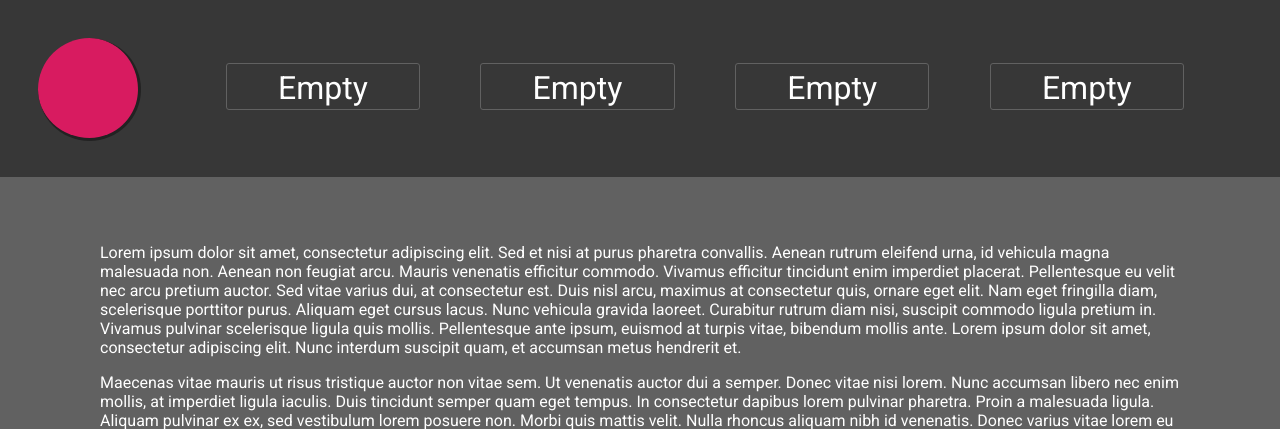
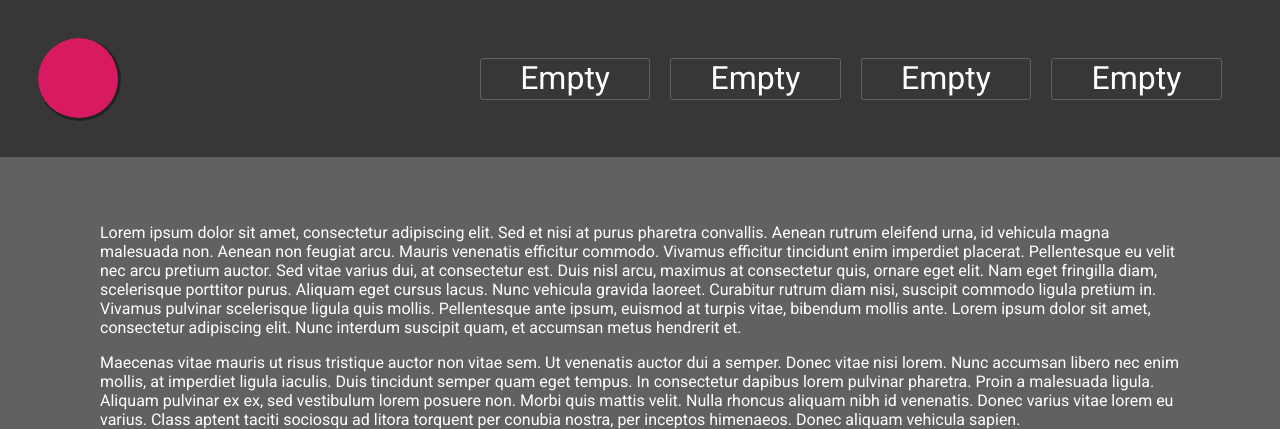
Before and after one commit to pkafelixon/pkafelixon.github.io, a PHP site: page / in a window 1280 px wide. Shown: the top 429 px of the page. Run offline with PHP 8.4, Linux system fonts and the light colour scheme.

Commit message:
Initial commit

```diff
--- a/index_files/style.css
+++ b/index_files/style.css
@@ -7,14 +7,14 @@ body{
 }
 #main_container{
     background-color: #616161;
-    width: 70%;
     height: 300%;
-    margin-left: 15%;
+    width: 100%;
+    margin-left: 0;
 }
 #sticky{
     position: sticky;
     top:0px;
-    height: 100px;
+    height: 80px;
     background-color: #373737;
     padding:3%;
 }
@@ -25,25 +25,23 @@ body{
     border-color: #222222;
     border-radius:90px;
     background-color: #d81b60;
-    height: 100px;
-    width: 100px;
+    height: 80px;
+    width: 80px;
     float: left;
-    margin-right: 5%;
 }
 #nav{
     border-radius:3px;
     border-style: solid;
     border-width: 1px;
     border-color: #616161;
-    padding-top: 5px;
     font-size: 200%;
     text-align: center;
     position: relative;
-    float: left;
+    float: right;
     height: 40px;
-    width: 16%;
+    width: 14%;
     background-color: #373737;
-    margin: 25px 3% 25px 2%;
+    margin: 20px 20px 20px 0;
 }
 a{
     text-decoration: none;
@@ -52,9 +50,6 @@ a{
 #container{
     padding: 50px 100px 0 100px;
 }
-@media only screen and (max-width: 1919px) {
-    #main_container{
-    width: 100%;
-    margin-left: 0;
-    }
+@media screen and (max-width: 71em) {
+
 }
```
